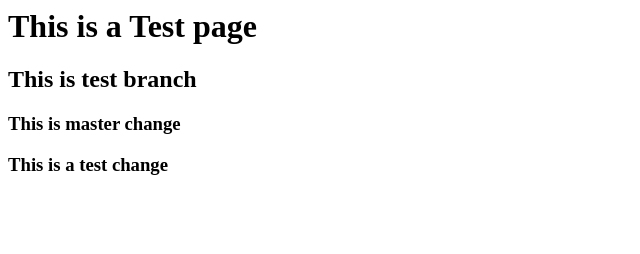
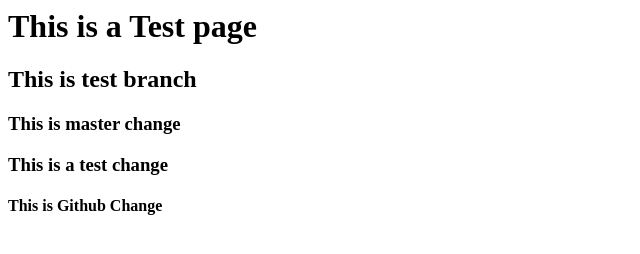
Before and after one commit to mohanraz81/webtest0308, a plain HTML site: page index.html in a window 1280 px wide. Shown: the whole page, without its empty margins (0-640 px from the left). Drawn offline with Linux system fonts and the light colour scheme.

Commit message:
Github change

```diff
--- a/index.html
+++ b/index.html
@@ -2,3 +2,4 @@
 <h2>This is test branch</h2>
 <h3>This is master change</h3>
 <h3>This is a test change</h3>
+<h4> This is Github Change </h4>
```
